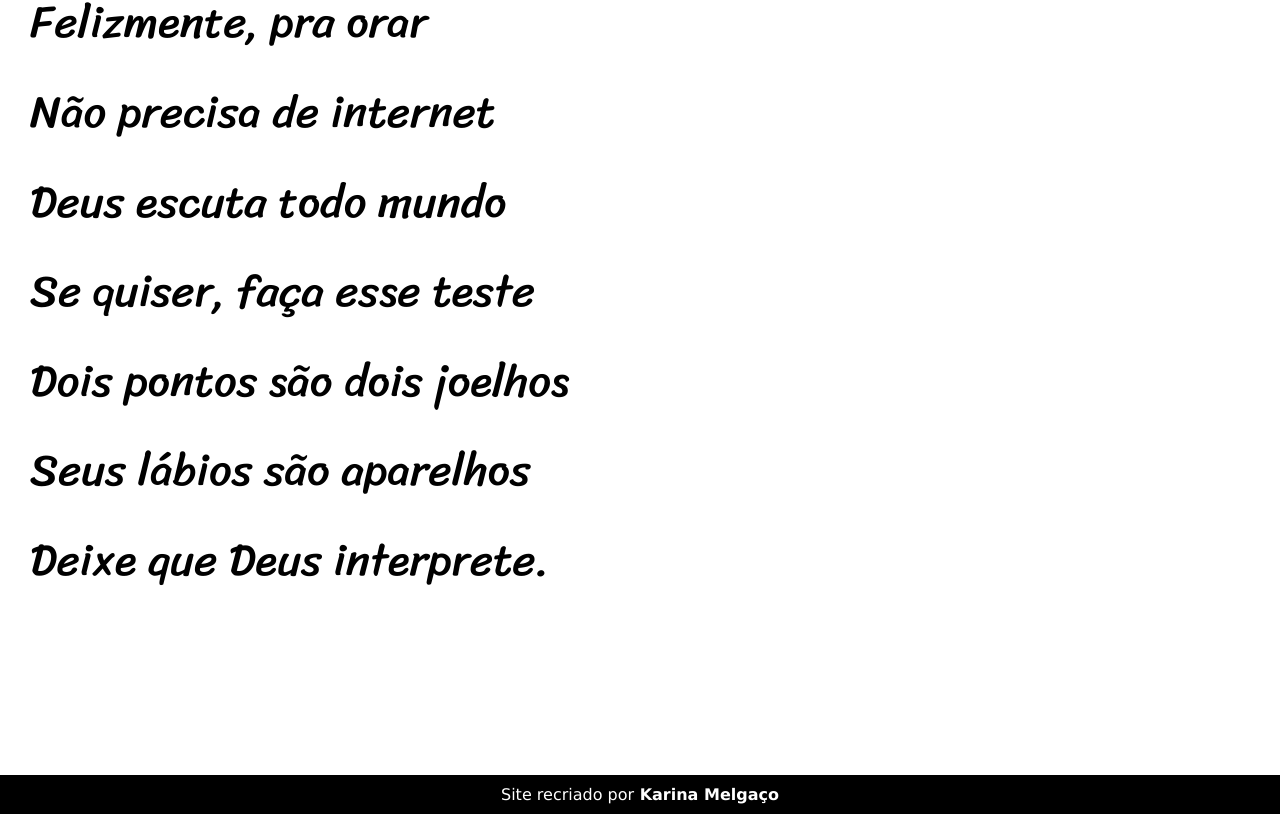
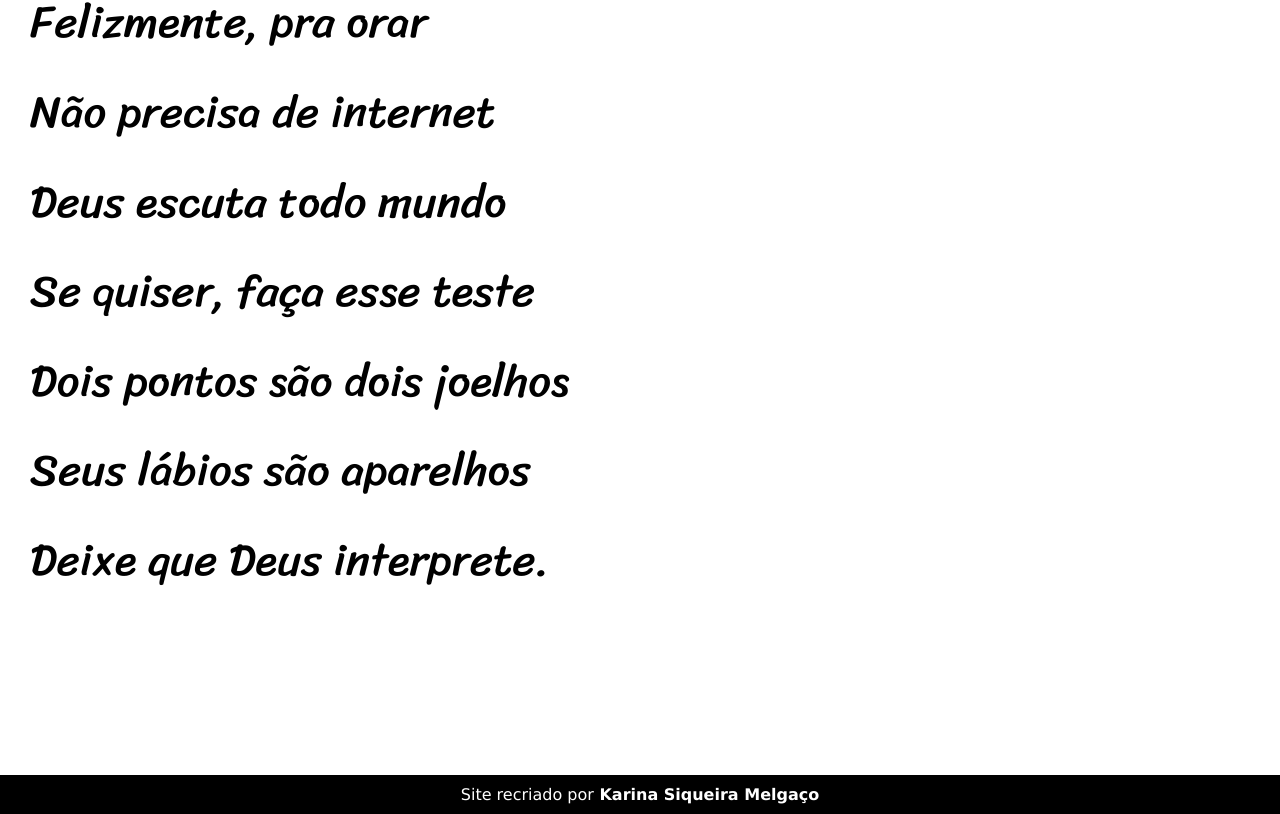
Before and after one commit to karinasm777/projeto-cordel, a plain HTML site: page index.html in a window 1280 px wide. Shown: the part 5093-5907 px from the top of the page. Drawn offline with Linux system fonts and the light colour scheme.

Commit message:
Update index.html

```diff
--- a/index.html
+++ b/index.html
@@ -104,7 +104,7 @@
 
 <footer>
 
-    <p> Site recriado por<a href="https://github.com/karinasm777" target="_blank"> Karina Melgaço</a></p>
+    <p> Site recriado por<a href="https://github.com/karinasm777" target="_blank"> Karina Siqueira Melgaço</a></p>
 
 </footer>
 </body>
```
